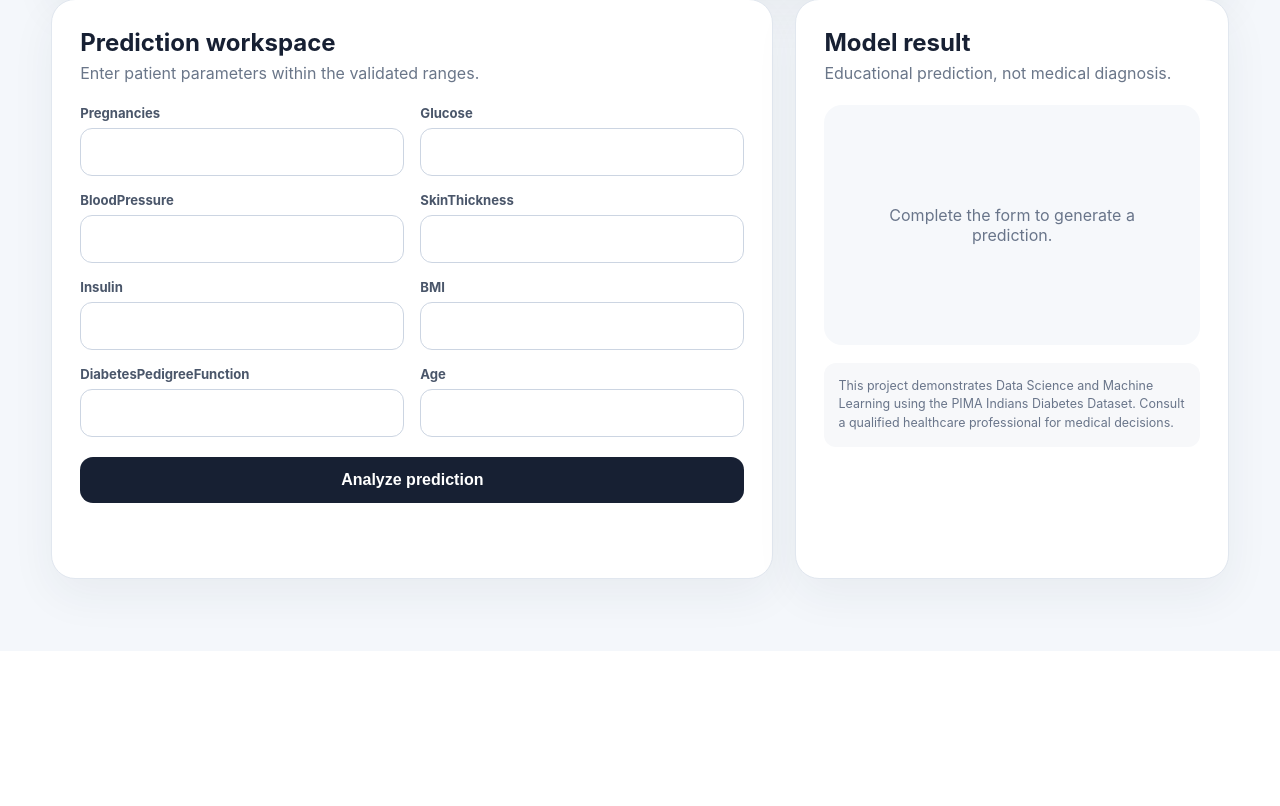
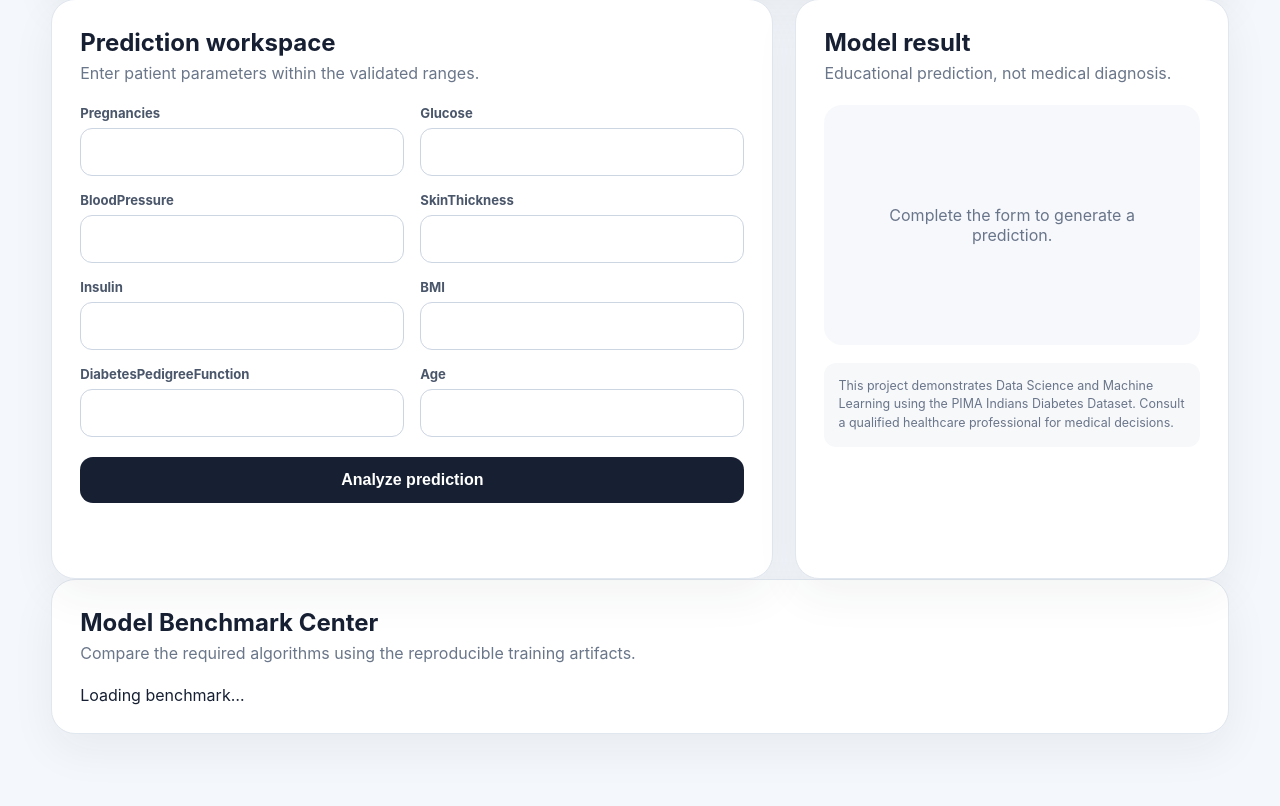
Before and after one commit to codebyrehan/smart-healthcare-disease-prediction-system, a Flask app: page / in a window 1280 px wide. Shown: the part 312-1118 px from the top of the page. Before the commit the page ends 931 px from the top, so only its background shows below. Run offline with Flask 3, Linux system fonts and the light colour scheme.

Commit message:
Add professional model benchmark center

```diff
--- a/templates/index.html
+++ b/templates/index.html
@@ -32,6 +32,12 @@
         <div class="notice">This project demonstrates Data Science and Machine Learning using the PIMA Indians Diabetes Dataset. Consult a qualified healthcare professional for medical decisions.</div>
       </section>
     </section>
+
+    <section class="card benchmark-card">
+      <div class="card-heading"><h2>Model Benchmark Center</h2><p>Compare the required algorithms using the reproducible training artifacts.</p></div>
+      <div id="benchmark-status" class="muted">Loading benchmark…</div>
+      <div id="benchmark-table" class="benchmark-table" role="region" aria-label="Model benchmark"></div>
+    </section>
   </main>
   <script src="/static/app.js"></script><script src="/static/dashboard.js"></script>
 </body>
```
